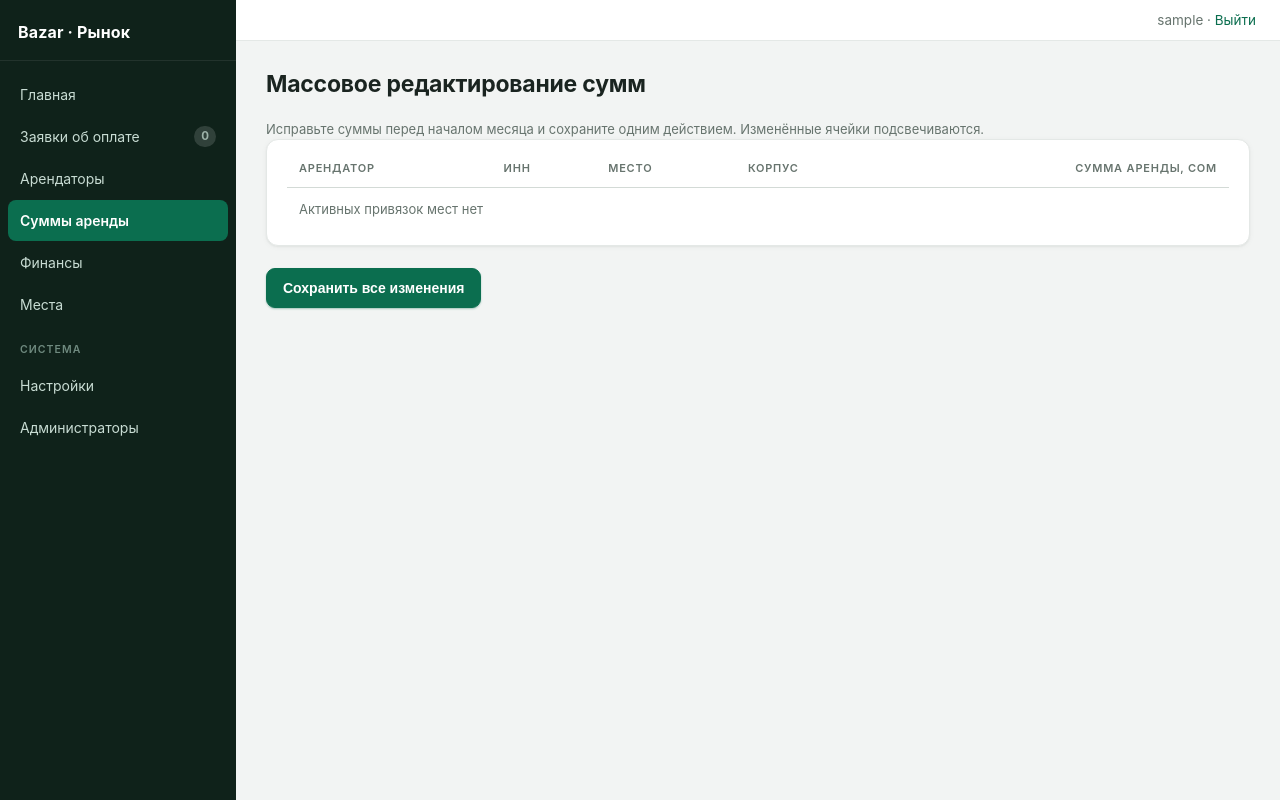
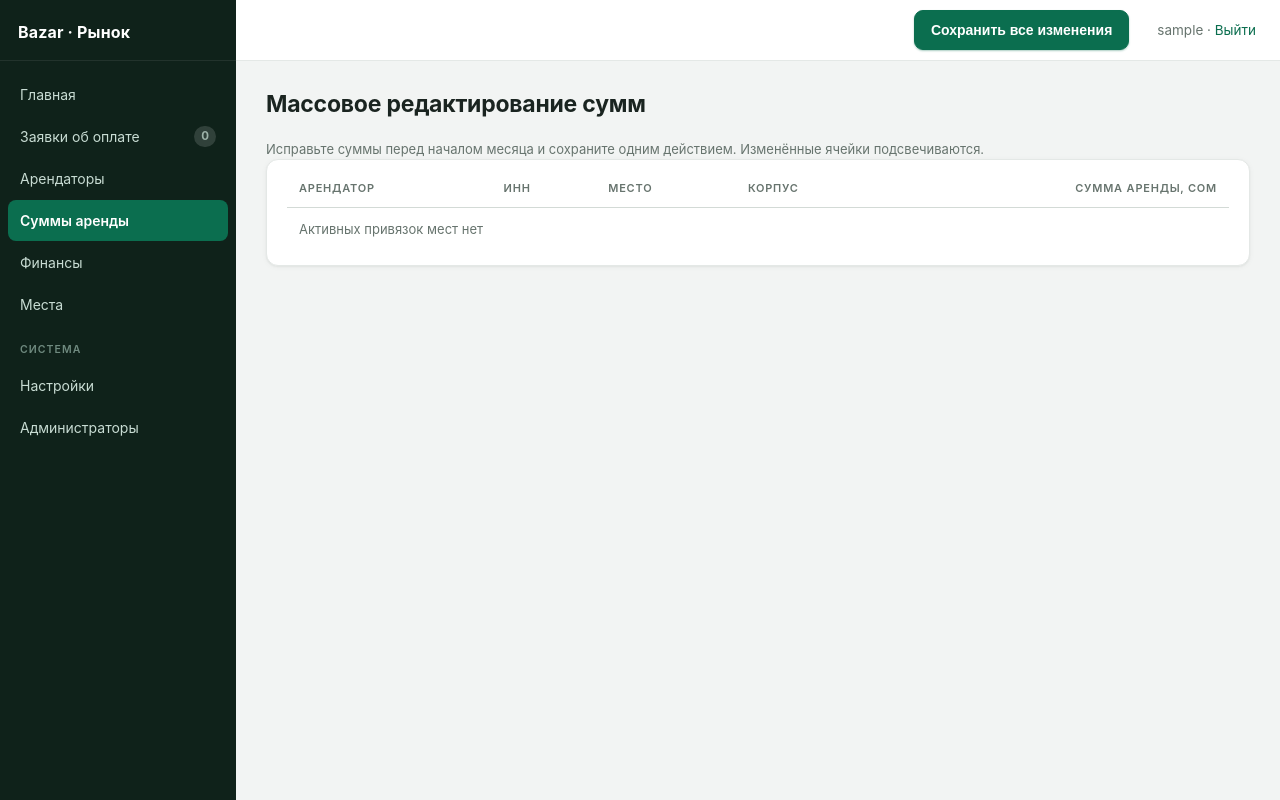
Before and after one commit to Nurbolottop/Bazar, a Django app: page /amounts/ in a window 1280 px wide. Run offline with Django 5.2, Linux system fonts and the light colour scheme; the visitor is signed in with stand-in values (Sample User, id 1); data that the repository does not hold is empty.

Commit message:
Массовое редактирование сумм: кнопка «Сохранить» в шапке страницы
В base.html добавлен слот topbar_actions (в ряду с именем администратора
и «Выйти»); кнопка сохранения и счётчик изменений перенесены туда,
снизу убраны. Шапка липкая — кнопка всегда видна при прокрутке таблицы.

Co-Authored-By: Claude Fable 5 <noreply@anthropic.com>

```diff
--- a/app/static/css/panel.css
+++ b/app/static/css/panel.css
@@ -733,3 +733,8 @@ label { font-size: 13px; color: var(--muted); display: block; margin-bottom: 5px
 .form-extra > summary::before { content: '▸ '; }
 .form-extra[open] > summary::before { content: '▾ '; }
 .form-extra > summary:hover { color: var(--accent); }
+
+/* Действия страницы в шапке (рядом с пользователем) */
+.topbar-actions { display: flex; align-items: center; gap: 10px; margin-left: auto; }
+.topbar-actions:empty { display: none; }
+.topbar-actions + .user { margin-left: 14px; }
--- a/app/templates/panel/base.html
+++ b/app/templates/panel/base.html
@@ -48,6 +48,7 @@
         {% if pending_claims_count %}<i class="burger-dot"></i>{% endif %}
       </button>
       <div class="topbar-title">Bazar · Рынок</div>
+      <div class="topbar-actions">{% block topbar_actions %}{% endblock %}</div>
       <div class="user">{{ request.user.username }} · <a href="{% url 'panel:logout' %}">Выйти</a></div>
     </div>
     <div class="content">
--- a/app/templates/panel/mass_amounts.html
+++ b/app/templates/panel/mass_amounts.html
@@ -1,5 +1,9 @@
 {% extends 'panel/base.html' %}
 {% block title %}Суммы аренды{% endblock %}
+{% block topbar_actions %}
+<span class="muted" id="changed-hint"></span>
+<button class="btn primary" form="amounts-form" onclick="return confirmSave()">Сохранить все изменения</button>
+{% endblock %}
 {% block content %}
 <h1>Массовое редактирование сумм</h1>
 <p class="muted">Исправьте суммы перед началом месяца и сохраните одним действием.
@@ -26,8 +30,6 @@
       {% empty %}<tr><td colspan="5" class="muted">Активных привязок мест нет</td></tr>{% endfor %}
     </table>
   </div>
-  <button class="btn primary" onclick="return confirmSave()">Сохранить все изменения</button>
-  <span class="muted" id="changed-hint"></span>
 </form>
 {% endblock %}
 {% block scripts %}
```
